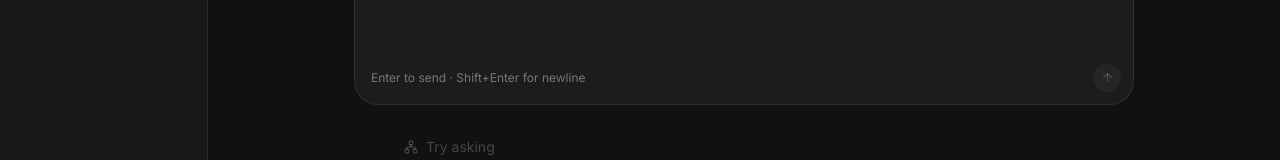
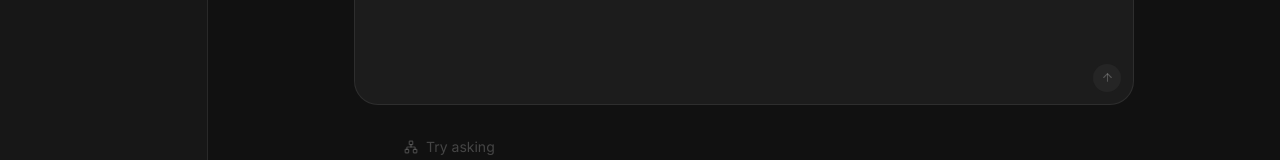
Before and after one commit to Quttoshi/ycmind, a Next.js app in the folder frontend/: page / in a window 1280 px wide. Shown: the part 320-480 px from the top of the page. Built offline with nearby package versions, Linux system fonts and the light colour scheme.

Commit message:
new chat bug fixed

```diff
--- a/frontend/app/page.tsx
+++ b/frontend/app/page.tsx
@@ -73,6 +73,9 @@ export default function Home() {
     setResponse(null);
     setError(null);
     setLastQuery("");
+    setStreamingAnswer("");
+    setIsStreaming(false);
+    setIsLoading(false);
     setTimeout(() => searchRef.current?.focus(), 50);
   };
 
--- a/frontend/components/SearchBar.tsx
+++ b/frontend/components/SearchBar.tsx
@@ -96,9 +96,7 @@ const SearchBar = forwardRef<SearchBarHandle, Props>(function SearchBar(
 
         {/* Submit row */}
         <div className="flex items-center justify-end px-3 pb-3 pt-1">
-          <span className="flex-1 text-xs text-white/40 px-1">
-            {"Enter to send · Shift+Enter for newline"}
-          </span>
+          <span className="flex-1" />
           <button
             type="submit"
             disabled={!canSubmit}
```
